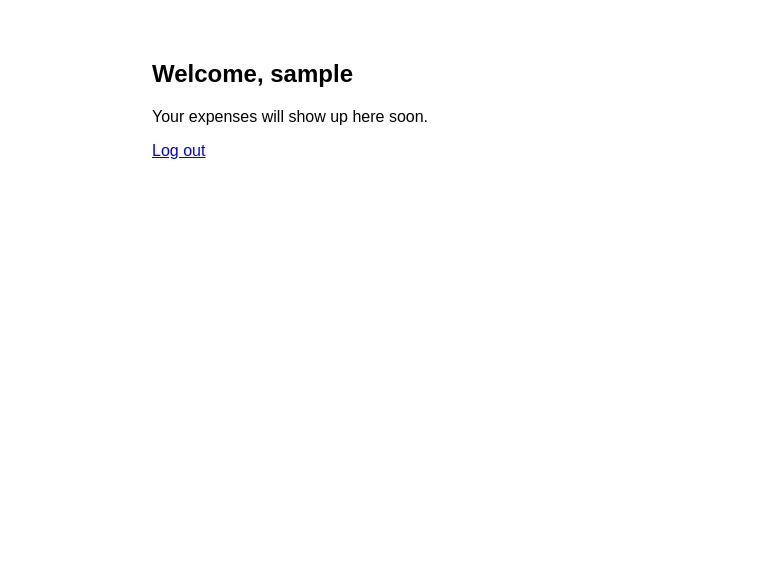
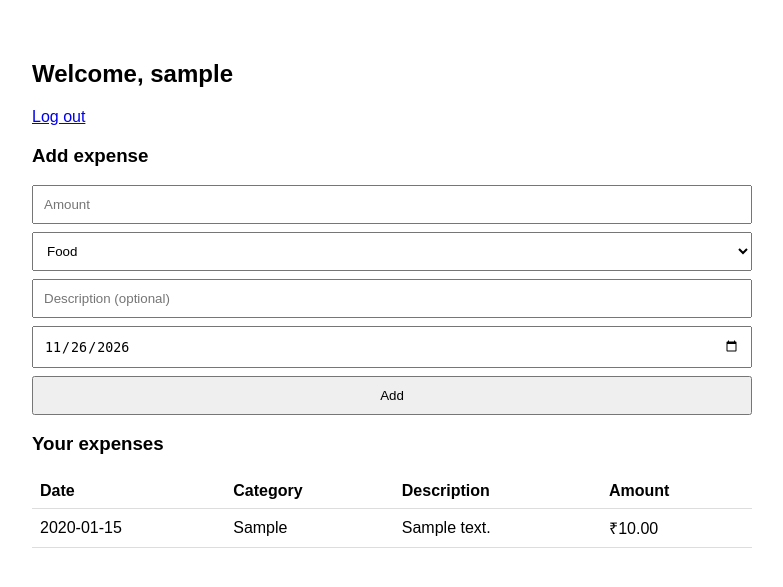
Before and after one commit to Stellarlaunch/ExpenseTracker, a Flask app: page /dashboard in a window 1280 px wide. Shown: the top 587 px of the page, without its empty margins (248-1031 px from the left). Run offline with Flask 3, Linux system fonts and the light colour scheme; a user stored in the database is signed in; tables that the repository leaves empty hold one stand-in row (values such as "Sample post").

Commit message:
Add expense creation and listing

```diff
--- a/app.py
+++ b/app.py
@@ -1,5 +1,6 @@
 import os
-from datetime import date
+from datetime import date, datetime
+from decimal import Decimal, InvalidOperation
 from dotenv import load_dotenv
 from flask import Flask, render_template, request, redirect, url_for, flash
 from flask_sqlalchemy import SQLAlchemy
@@ -18,6 +19,8 @@ app.config["SQLALCHEMY_DATABASE_URI"] = os.getenv("DATABASE_URL")
 db = SQLAlchemy(app)
 login_manager = LoginManager(app)
 login_manager.login_view = "login"
+
+CATEGORIES = ["Food", "Transport", "Rent", "Shopping", "Bills", "Entertainment", "Health", "Other"]
 
 
 class User(UserMixin, db.Model):
@@ -94,7 +97,47 @@ def logout():
 @app.route("/dashboard")
 @login_required
 def dashboard():
-    return render_template("dashboard.html")
+    expenses = (
+        Expense.query.filter_by(user_id=current_user.id)
+        .order_by(Expense.date.desc(), Expense.id.desc())
+        .all()
+    )
+    return render_template(
+        "dashboard.html",
+        expenses=expenses,
+        categories=CATEGORIES,
+        today=date.today().isoformat(),
+    )
+
+
+@app.route("/expenses/add", methods=["POST"])
+@login_required
+def add_expense():
+    try:
+        amount = Decimal(request.form["amount"])
+        if amount <= 0:
+            raise InvalidOperation
+        expense_date = datetime.strptime(request.form["date"], "%Y-%m-%d").date()
+    except (InvalidOperation, ValueError):
+        flash("Enter a valid positive amount and date.")
+        return redirect(url_for("dashboard"))
+
+    category = request.form["category"]
+    if category not in CATEGORIES:
+        flash("Invalid category.")
+        return redirect(url_for("dashboard"))
+
+    expense = Expense(
+        amount=amount,
+        category=category,
+        description=request.form.get("description", "").strip(),
+        date=expense_date,
+        user_id=current_user.id,
+    )
+    db.session.add(expense)
+    db.session.commit()
+    flash("Expense added.")
+    return redirect(url_for("dashboard"))
 
 
 with app.app_context():
--- a/templates/base.html
+++ b/templates/base.html
@@ -5,10 +5,12 @@
     <meta name="viewport" content="width=device-width, initial-scale=1">
     <title>Expense Tracker</title>
     <style>
-        body { font-family: Arial, sans-serif; max-width: 480px; margin: 60px auto; padding: 0 16px; }
-        input, button { display: block; width: 100%; padding: 10px; margin: 8px 0; box-sizing: border-box; }
+        body { font-family: Arial, sans-serif; max-width: 720px; margin: 60px auto; padding: 0 16px; }
+        input, button, select { display: block; width: 100%; padding: 10px; margin: 8px 0; box-sizing: border-box; }
         button { cursor: pointer; }
         .flash { background: #fff3cd; padding: 10px; margin-bottom: 12px; border-radius: 4px; }
+        table { width: 100%; border-collapse: collapse; }
+        th, td { text-align: left; padding: 8px; border-bottom: 1px solid #ddd; }
     </style>
 </head>
 <body>
--- a/templates/dashboard.html
+++ b/templates/dashboard.html
@@ -1,6 +1,35 @@
 {% extends "base.html" %}
 {% block content %}
 <h2>Welcome, {{ current_user.username }}</h2>
-<p>Your expenses will show up here soon.</p>
 <a href="{{ url_for('logout') }}">Log out</a>
+
+<h3>Add expense</h3>
+<form method="POST" action="{{ url_for('add_expense') }}">
+    <input type="number" name="amount" step="0.01" min="0.01" placeholder="Amount" required>
+    <select name="category" required>
+        {% for c in categories %}
+            <option value="{{ c }}">{{ c }}</option>
+        {% endfor %}
+    </select>
+    <input type="text" name="description" placeholder="Description (optional)" maxlength="200">
+    <input type="date" name="date" value="{{ today }}" required>
+    <button type="submit">Add</button>
+</form>
+
+<h3>Your expenses</h3>
+{% if expenses %}
+<table>
+    <tr><th>Date</th><th>Category</th><th>Description</th><th>Amount</th></tr>
+    {% for e in expenses %}
+    <tr>
+        <td>{{ e.date }}</td>
+        <td>{{ e.category }}</td>
+        <td>{{ e.description }}</td>
+        <td>₹{{ e.amount }}</td>
+    </tr>
+    {% endfor %}
+</table>
+{% else %}
+<p>No expenses yet.</p>
+{% endif %}
 {% endblock %}
```
